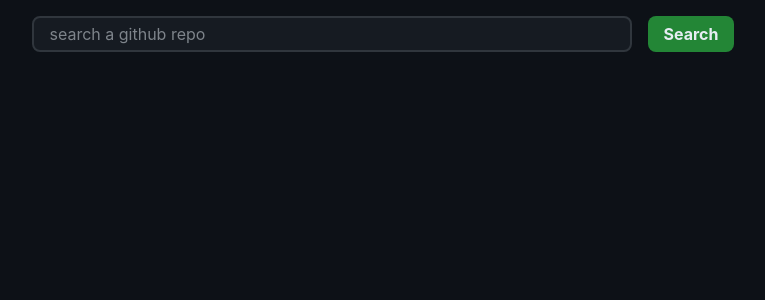
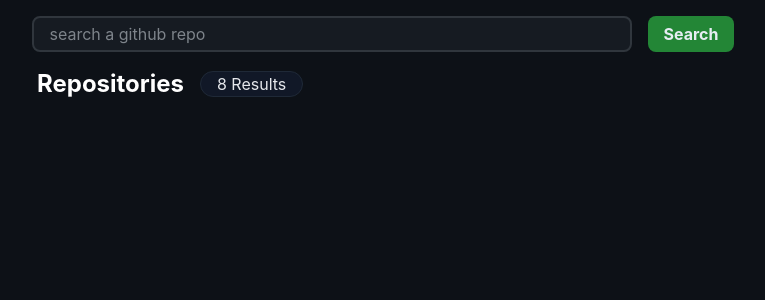
Before and after one commit to Hassan767275/github-repo-explorer, a React (Vite) app in the folder client/: page / in a window 1280 px wide. Shown: the top 300 px of the page, without its empty margins (257-1022 px from the left). Built offline with nearby package versions, Linux system fonts and the light colour scheme.

Commit message:
added a component to show how many repos a user has when they search for a user

```diff
--- a/client/src/App.tsx
+++ b/client/src/App.tsx
@@ -1,4 +1,5 @@
 import Search from "./components/search";
+import RepoResults from "./components/RepoResults";
 import { useState } from "react";
 
 function App() {
@@ -17,9 +18,10 @@ function App() {
   }
 
   return (
-    <>
+    <div className=" flex flex-col items-center">
       <Search searchRepos={searchRepos} error={error}/>
-    </>
+      <RepoResults />
+    </div>
   );
 }
 
--- /dev/null
+++ b/client/src/components/RepoResults.tsx
@@ -0,0 +1,10 @@
+export default function RepoResults() {
+    return (
+        <div className="w-72 sm:w-105 md:w-134 lg:w-173">
+            <div className="text-white flex items-center gap-4">
+                <h1 className="text-2xl font-bold">Repositories</h1>
+                <p className="text-[#E5E7EB] bg-[#111827] px-4 border border-[#1F2937] rounded-2xl">8 Results</p>
+            </div>
+        </div>
+    )
+}
--- a/client/src/components/search.tsx
+++ b/client/src/components/search.tsx
@@ -2,9 +2,9 @@ import type { SearchProps } from "../type";
 
 export default function Search({ searchRepos, error }: SearchProps) {
   return (
-    <form className="m-4 flex justify-center" action={searchRepos}>
+    <form className="m-4 flex" action={searchRepos}>
       <input
-        className={`text-[#e6edf3] bg-[#161b22] border-2 rounded-lg mr-4 pl-4 py-1 sm:w-80 md:w-110 lg:w-150 ${error ? `placeholder-red-900 border-red-900` : `border-[#30363d]`}`}
+        className={`text-[#e6edf3] bg-[#161b22] border-2 rounded-lg mr-4 pl-4 py-1 w-full sm:w-80 md:w-110 lg:w-150 ${error ? `placeholder-red-900 border-red-900` : `border-[#30363d]`}`}
         type="text"
         name='username'
         placeholder={error ? "Please enter a valid username" : "search a github repo"}
```
